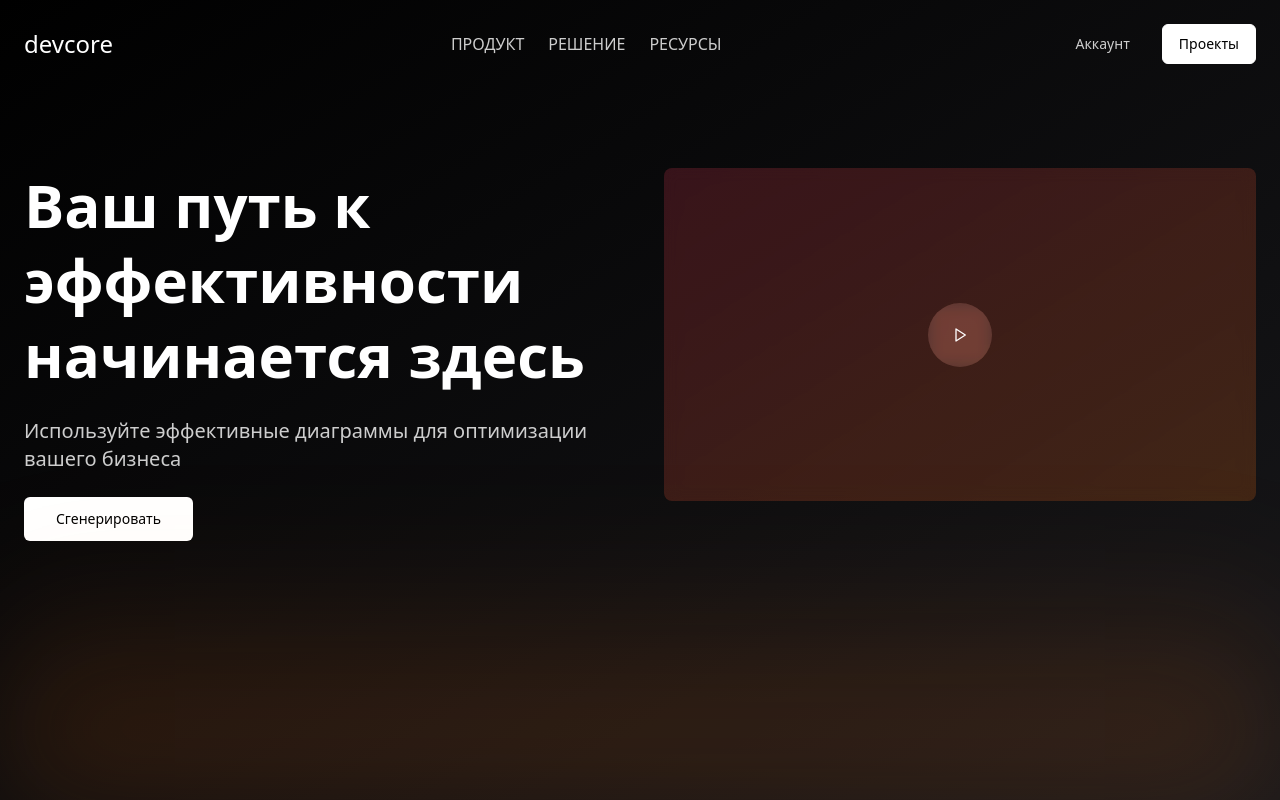
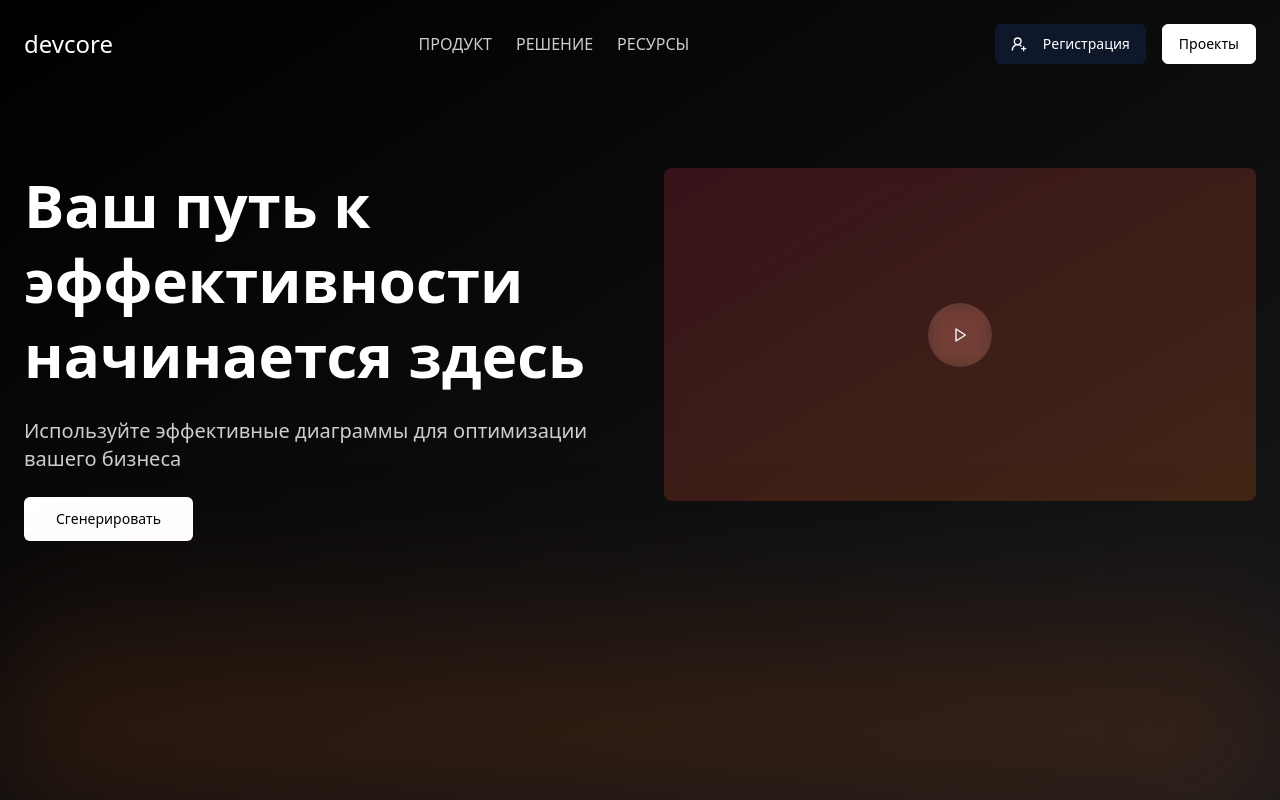
Before and after one commit to Strick45/figma-flow-compass, a React (Vite) app: page / in a window 1280 px wide. Built offline with nearby package versions, Linux system fonts and the light colour scheme.

Commit message:
Replace "Аккаунт" button with "Регистрация"
Replaced the "Аккаунт" button with a "Регистрация" button in the navigation bar.

```diff
--- a/src/pages/Index.tsx
+++ b/src/pages/Index.tsx
@@ -1,5 +1,5 @@
 
-import { Play } from "lucide-react";
+import { Play, UserRoundPlus } from "lucide-react";
 import { Button } from "@/components/ui/button";
 import { cn } from "@/lib/utils";
 
@@ -15,8 +15,9 @@ const Index = () => {
           <a href="#" className="text-white/80 hover:text-white">РЕСУРСЫ</a>
         </div>
         <div className="flex items-center gap-4">
-          <Button variant="ghost" className="text-white/80 hover:text-white">
-            Аккаунт
+          <Button variant="default" className="bg-primary text-white hover:bg-primary/90">
+            <UserRoundPlus className="mr-2 h-4 w-4" />
+            Регистрация
           </Button>
           <Button variant="outline" className="bg-white text-black hover:bg-white/90 border-white">
             Проекты
```
